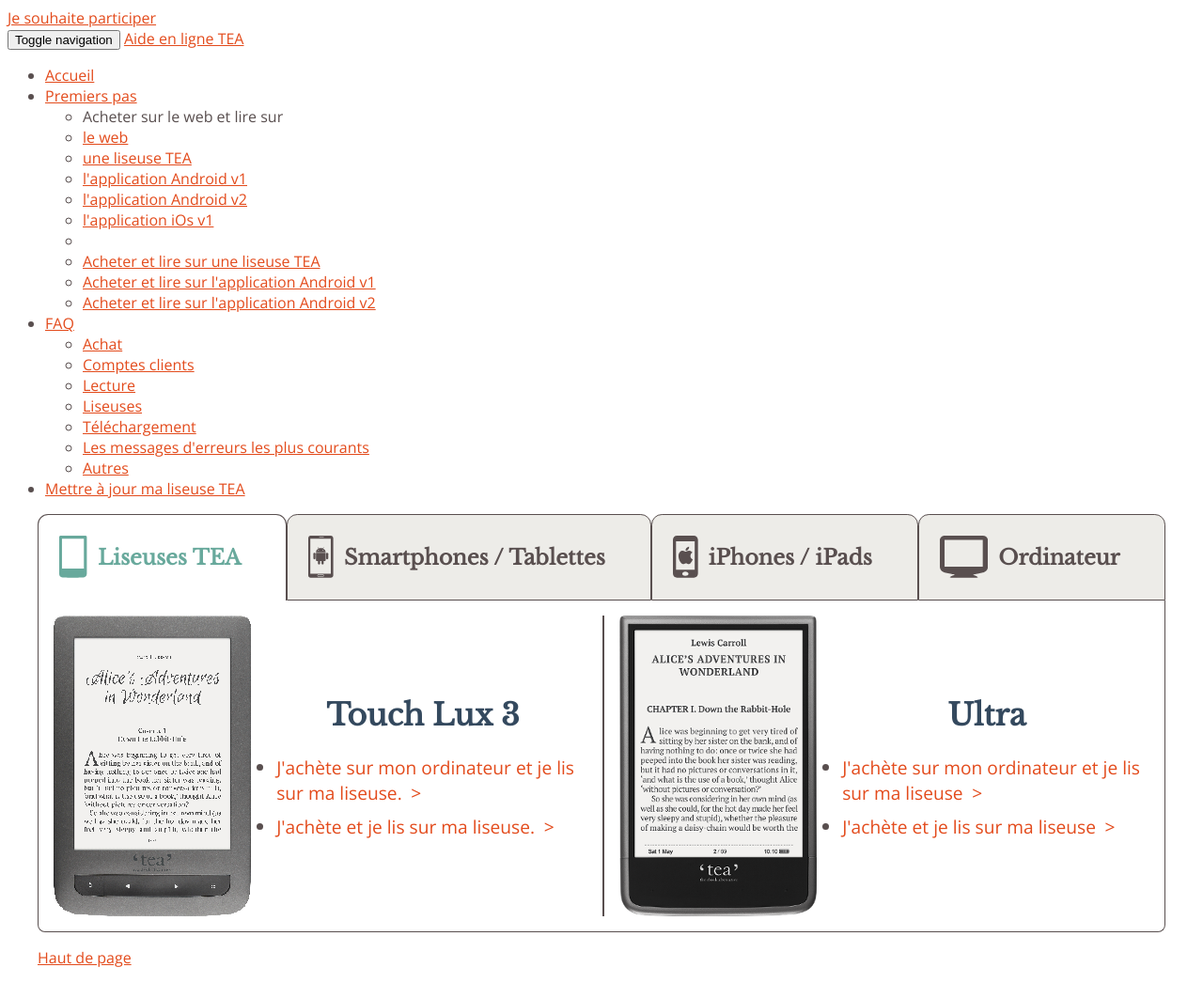
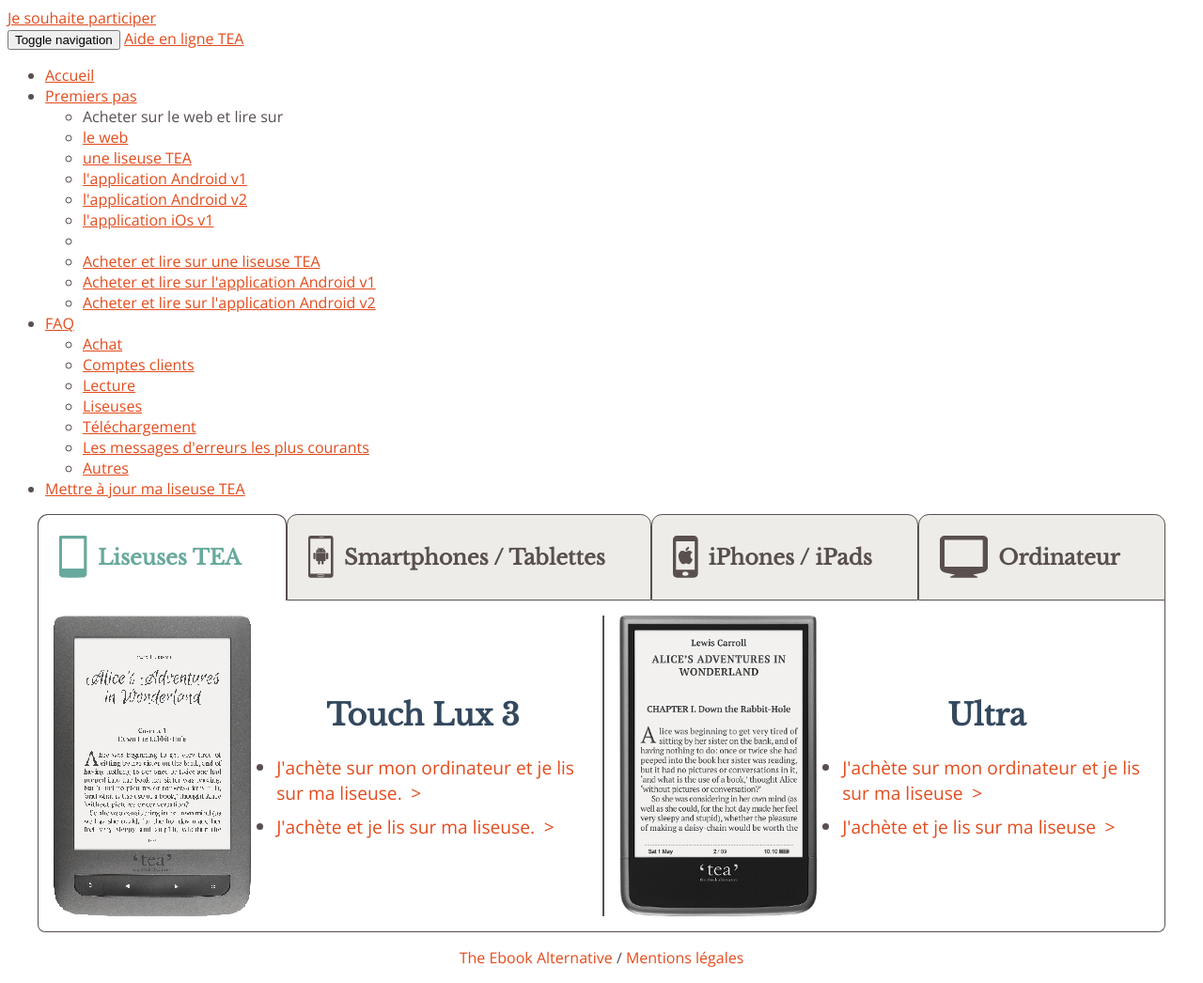
Before and after one commit to TEA-ebook/help-center, a Jekyll site: the page built from index.html, in a window 1280 px wide. Shown: the whole page at 94% size. Built offline with Jekyll 4.4.1, drawn with Linux system fonts in a browser that asks for light colours; nearby versions of some CDN libraries; library files that are not in the unit come from our copies.

Commit message:
Add: new footer

```diff
--- a/_includes/footer.html
+++ b/_includes/footer.html
@@ -1,4 +1,3 @@
-<!-- FOOTER -->
 <footer>
-  <p class="pull-right"><a href="#"><span class="glyphicon glyphicon-chevron-up" aria-hidden="true"></span> Haut de page</a></p>
+	<p><a href="http://www.tea-ebook.com/">The Ebook Alternative</a> / <a href="/mentions-legales/">Mentions légales</a></p>
 </footer>
--- a/_layouts/default.html
+++ b/_layouts/default.html
@@ -28,12 +28,10 @@
     {% include header.html %}
 
     <div class="container marketing" id="content">
+      {{ content }}
+    </div>
 
-      {{ content }}
-
-      {% include footer.html %}
-
-    </div>
+    {% include footer.html %}
 
     <!-- jQuery (necessary for Bootstrap's JavaScript plugins) -->
     <script src="https://ajax.googleapis.com/ajax/libs/jquery/1.11.1/jquery.min.js"></script>
--- a/_sass/style.scss
+++ b/_sass/style.scss
@@ -8,6 +8,15 @@
 }
 a {
   color: $linkColor;
+}
+
+// Footer
+footer {
+  text-align: center;
+
+  a {
+    text-decoration: none;
+  }
 }
 
 // ----- HOME -----
```
